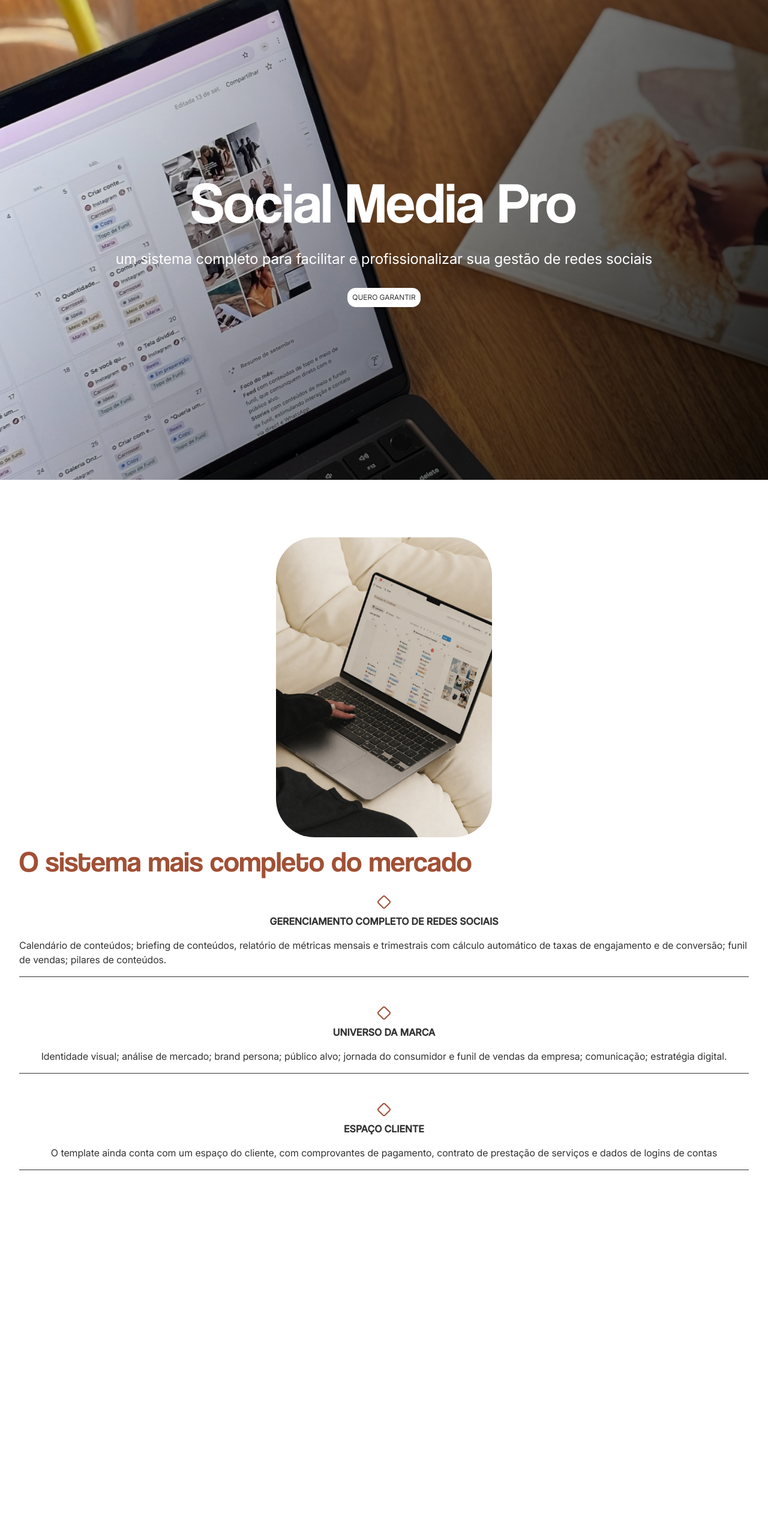
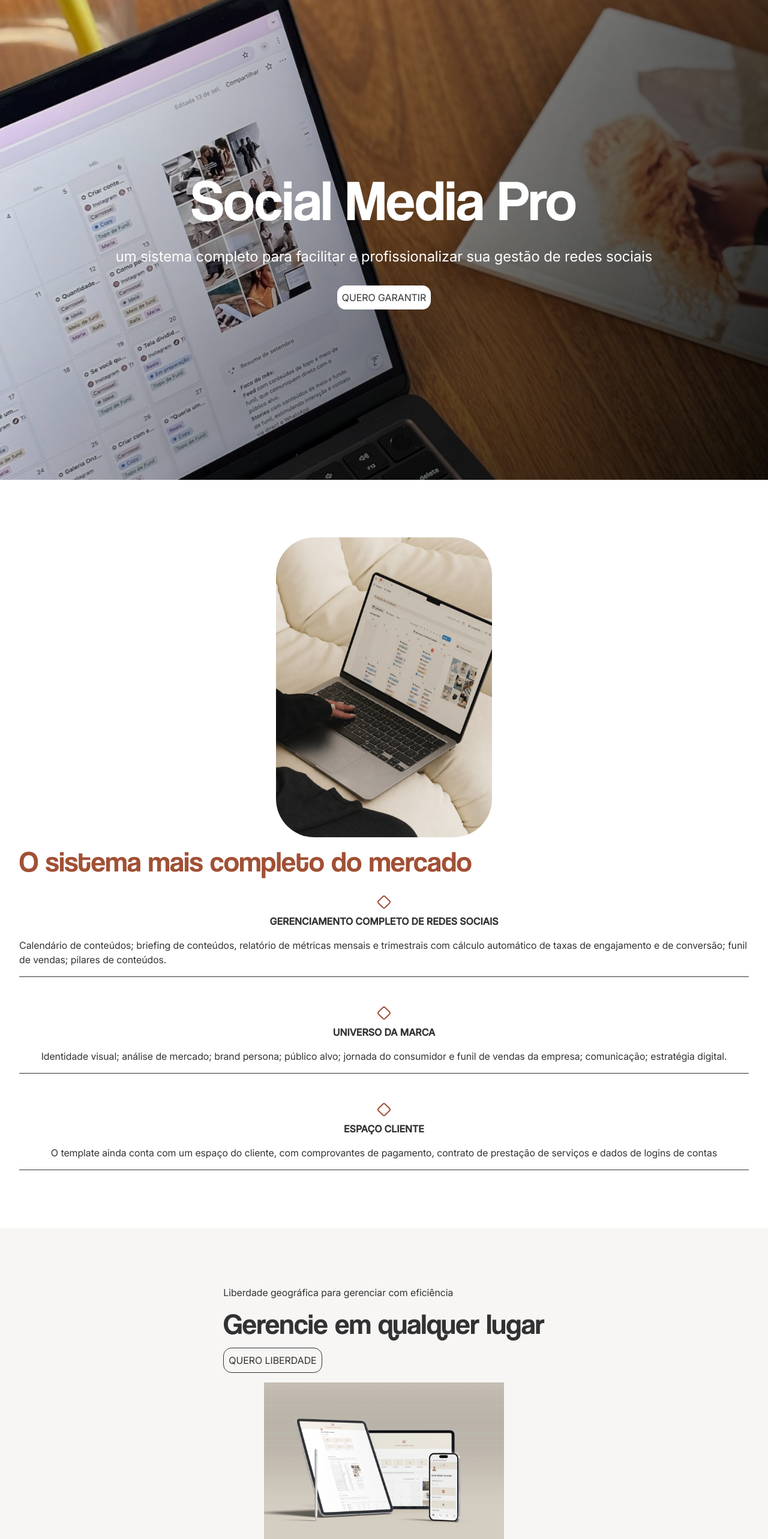
Before and after one commit to PedroHammes/onzeonze-lp-tsmp, a Next.js app: page / in a window 1280 px wide. Shown: the top 2566 px of the page at 60% size. Before the commit the page ends 2047 px from the top, so only its background shows below. Built offline with nearby package versions, Linux system fonts and the light colour scheme.

Commit message:
feat: section 03 differentiators

```diff
--- a/app/page.tsx
+++ b/app/page.tsx
@@ -1,5 +1,6 @@
 import Section01Banner from "@/components/sections/section01Banner";
 import Section02Banner from "@/components/sections/section02Abbout";
+import Section03Differentiators from "@/components/sections/section03Differentiators";
 
 export default function Home() {
 
@@ -7,6 +8,7 @@ export default function Home() {
     <main>
       <Section01Banner />
       <Section02Banner />
+      <Section03Differentiators />
     </main>
   );
 }
--- a/components/sections/section01Banner.tsx
+++ b/components/sections/section01Banner.tsx
@@ -17,8 +17,8 @@ export default function Section01Banner() {
                 <a href={HOTMART_URL} target="_blank" rel="noopener noreferrer"
                 className='
                 font-sans bg-background text-foreground
-                p-2 rounded-xl
-                text-xs
+                p-2 rounded-xl w-fit
+                text-base
                 '>
                     QUERO GARANTIR
                 </a>
--- /dev/null
+++ b/components/sections/section03Differentiators.tsx
@@ -0,0 +1,30 @@
+import { HOTMART_URL } from "@/lib/constants";
+import Image from "next/image";
+
+export default function Section03Differentiators() {
+
+    return (
+        <section  className='relative flex flex-col gap-4 items-center justify-center px-8 bg-secondary'>
+            {/* Texto */}
+            <div className="flex flex-col gap-4">
+                <p className="font-sans text-foreground text-base">Liberdade geográfica para gerenciar com eficiência</p>
+                <h2 className="font-heading text-5xl text-foreground">Gerencie em qualquer lugar</h2>
+                <a href={HOTMART_URL} target="_blank" rel="noopener noreferrer"
+                className="border border-foreground rounded-xl p-2 w-fit"
+                >
+                    QUERO LIBERDADE
+                </a>
+            </div>
+
+            {/* Imagem */}
+            <div>
+                <Image
+                src="/ux/section-03-differentiators/section-03-differentiators.webp"
+                alt="Gerencie em qualquer lugar"
+                width={400}
+                height={300}
+                />
+            </div>
+        </section>
+    )
+}
```
Also changed, not shown: public/ux/section-03-differentiators/section-03-differentiators.webp (renamed from public/ux/section-03-differentiators/WEBP.webp).
